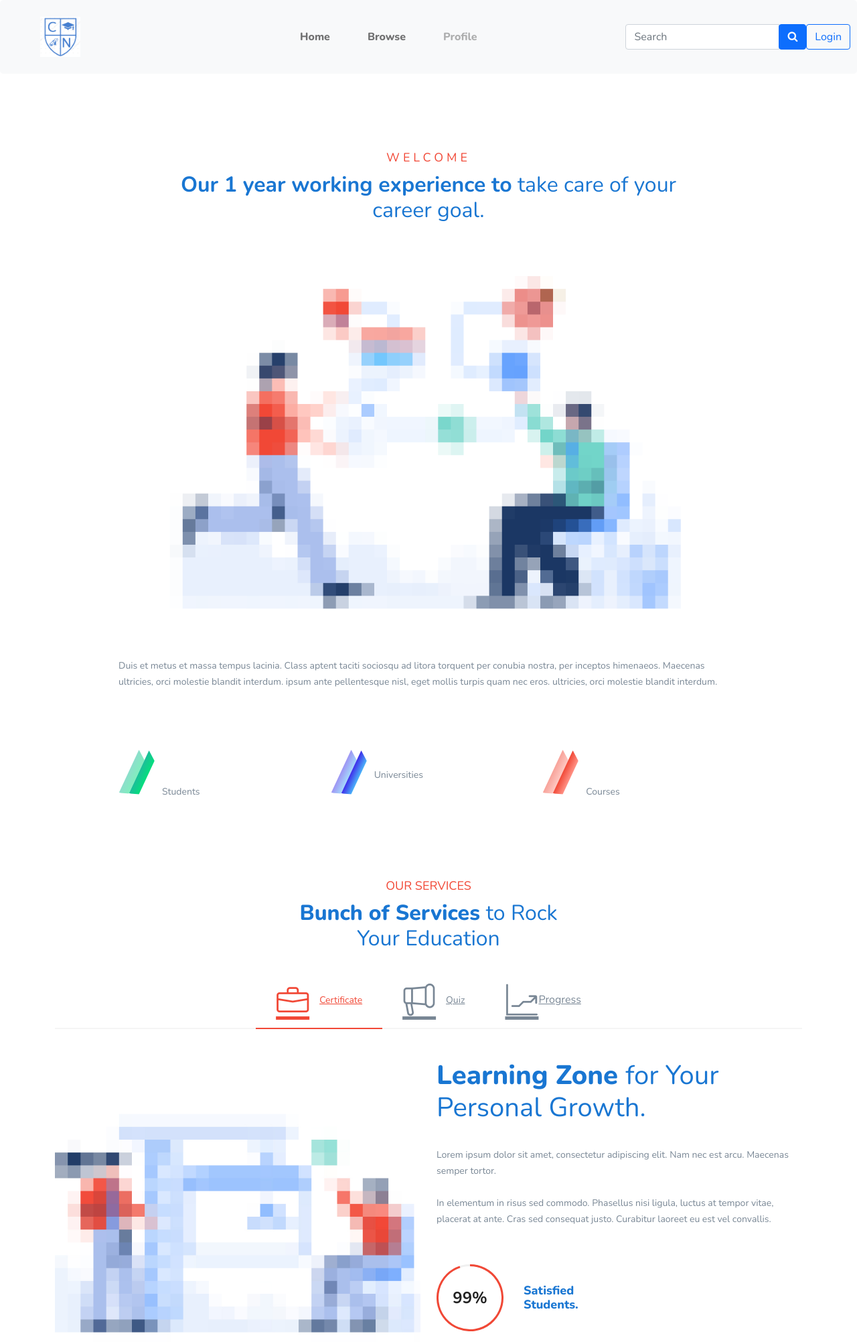
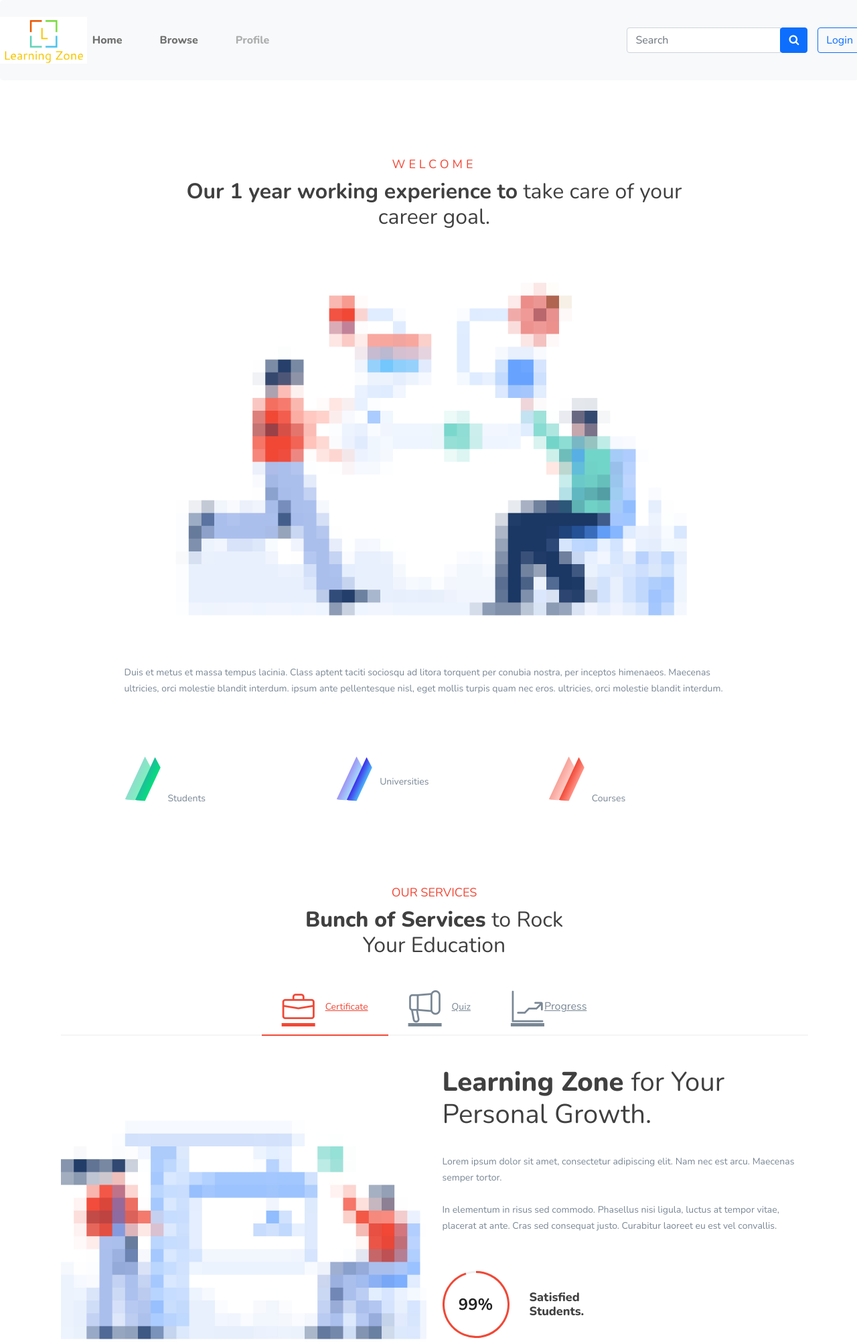
Before and after one commit to abiralneupane2/ocm, a Django app: template main/templates/index.html in a window 1280 px wide. Shown: the top 2003 px of the page at 67% size. Run offline with Django 3.2, Linux system fonts and the light colour scheme; the template is opened without the code that fills it, so the values that code supplies are empty; parts of the project's set-up code (start-up, migrations or seed data) failed here and were passed over; some libraries are stand-ins or nearby versions; some web fonts are replaced.

Commit message:
commit check

```diff
--- a/main/static/css/style.css
+++ b/main/static/css/style.css
@@ -81,7 +81,7 @@ h5,
 h6 {
   font-family: "Nunito", sans-serif;
   font-weight: 800;
-  color: #1976D2;
+  color: #404040;
   margin: 0px; }
 
 h1 {
--- a/main/templates/base.html
+++ b/main/templates/base.html
@@ -31,21 +31,40 @@
 
   <link rel="stylesheet" href="{% static 'css/default.css'%}">
 
-    <!--====== Style CSS ======-->
-    <link rel="stylesheet" href="{% static 'css/style.css'%}">
+  <!--====== Style CSS ======-->
+  <link rel="stylesheet" href="{% static 'css/style.css'%}">
 
   <title>Learning Zone</title>
+  <style>
+    .body {
+      width: 100%;
+      height: 100%;
+      overflow: hidden;
+      position: relative;
+    }
+
+    .main-body-custom{
+      position: absolute;
+      top: 0;
+      bottom: 0;
+      left: 0;
+      right: -17px;
+      /* Increase/Decrease this value for cross-browser compatibility */
+      overflow-y: scroll;
+    }
+  </style>
 
 </head>
 
 <body>
+  <div class="main-body-custom">
   <nav class="navbar navbar-expand-lg navbar-light bg-light">
-    <img height="60px" width="60px" src="{% static 'icon.png'%}" style="margin-right: 25%; margin-left: 60px;">
+    <img style=" width: 10%;height: 10%; " src="{% static 'icon.png'%}" style=" margin-left: 60px;">
     <button class="navbar-toggler" type="button" data-toggle="collapse" data-target="#navbarNav"
       aria-controls="navbarNav" aria-expanded="false" aria-label="Toggle navigation">
       <span class="navbar-toggler-icon"></span>
     </button>
-    <div class="collapse navbar-collapse" id="navbarNav">
+    <div class="collapse navbar-collapse" id="navbarNav" >
       <ul class="navbar-nav">
         <li class="nav-item">
           <a class="nav-link" href="{% url 'index'%}"><strong>Home</strong></a>
@@ -63,7 +82,7 @@
 
       </ul>
     </div>
-    <div class="d-flex">
+    <div class="d-flex" style="margin-right: 15px;">
       <form class="form-inline">
         <div class="input-group">
           <input type="text" class="form-control" placeholder="Search">
@@ -80,10 +99,11 @@
 
 
   </nav>
-  {% block content %}
 
-  {% endblock %}
+    {% block content %}
 
+    {% endblock %}
+  </div>
 
   <!-- Optional JavaScript; choose one of the two! -->
 
--- a/main/templates/login.html
+++ b/main/templates/login.html
@@ -19,9 +19,9 @@
   <div class="d-flex align-items-center justify-content-center">
     <div class="card" style="width: 30rem; padding: 60px; margin-top: 6%;">
 
-      <img style=" display: block;
+      <a href="{% url 'index' %}"><img style=" display: block;
   margin-left: auto;
-  margin-right: auto;" height="20%" width="20%" src="{% static 'icon.png'%}">
+  margin-right: auto;" height="20%" width="20%" src="{% static 'icon.png'%}"></a>
       <h3 class="text-center">Learning Zone</h3>
       <form method="POST">
 
```
Also changed, not shown: main/static/icon.png.
